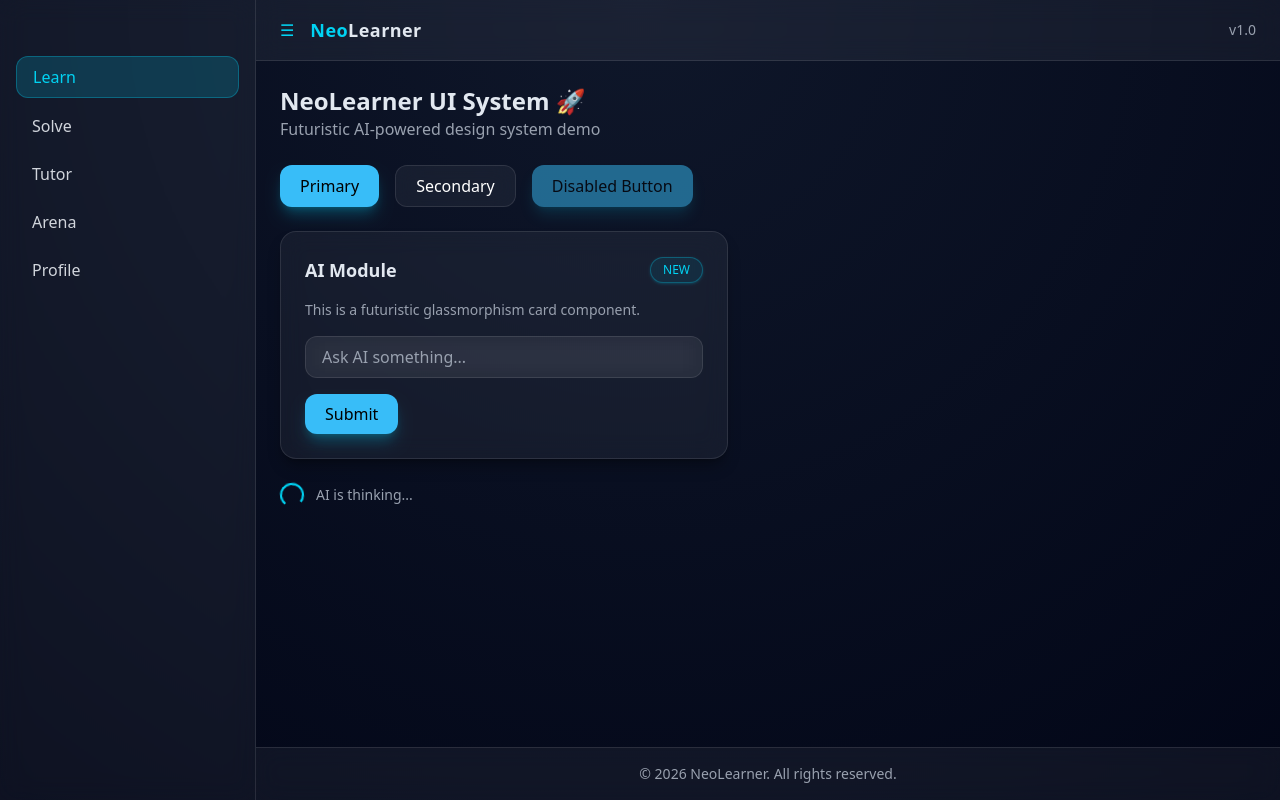
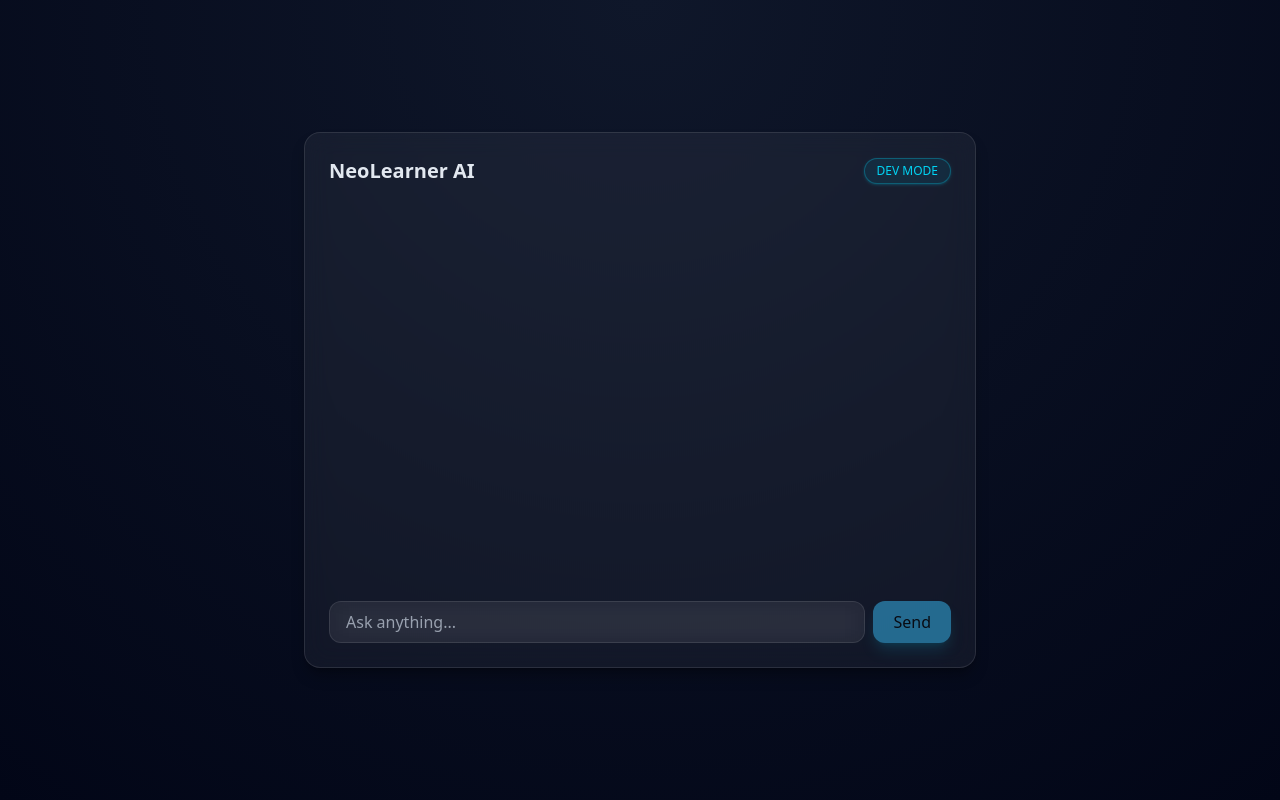
Before and after one commit to neolearner07-aa/neo-learner, a Next.js app: page / in a window 1280 px wide. Built offline with nearby package versions, Linux system fonts and the light colour scheme.

Commit message:
Part 4 completed: AI engine, orchestrator, streaming, mock mode, chat UI

```diff
--- /dev/null
+++ b/app/api/ai/chat/route.ts
@@ -0,0 +1,88 @@
+import { NextRequest } from "next/server";
+import OpenAI from "openai";
+import { runAI } from "@/services/ai/orchestrator";
+
+const openai = new OpenAI({
+  apiKey: process.env.OPENAI_API_KEY!,
+});
+
+export async function POST(req: NextRequest) {
+  try {
+    const body = await req.json();
+    const { message, type } = body;
+
+    if (!message || typeof message !== "string") {
+      return new Response("Invalid message", { status: 400 });
+    }
+
+    // 🔥 Try OpenAI Streaming FIRST
+    try {
+      const stream = await openai.chat.completions.create({
+        model: "gpt-4o-mini",
+        stream: true,
+        messages: [
+          {
+            role: "user",
+            content: message,
+          },
+        ],
+      });
+
+      const encoder = new TextEncoder();
+
+      const readableStream = new ReadableStream({
+        async start(controller) {
+          for await (const chunk of stream) {
+            const content = chunk.choices[0]?.delta?.content || "";
+            controller.enqueue(encoder.encode(content));
+          }
+          controller.close();
+        },
+      });
+
+      return new Response(readableStream, {
+        headers: {
+          "Content-Type": "text/plain; charset=utf-8",
+        },
+      });
+    } catch (streamError) {
+      console.warn("Streaming failed, using fallback AI...");
+
+      // 🔥 Fallback to orchestrator (Gemini or OpenAI normal)
+      const response = await runAI(type || "general", message);
+
+      return new Response(response, {
+        headers: {
+          "Content-Type": "text/plain",
+        },
+      });
+    }
+  } catch (error: unknown) {
+  let message = "Something went wrong";
+
+  if (error instanceof Error) {
+    console.error("API Error:", error.message);
+
+    if (error.message.includes("quota")) {
+      message = "AI service quota exceeded. Please try again later.";
+    } else if (error.message.includes("failed")) {
+      message = "AI service is currently unavailable.";
+    } else {
+      message = error.message;
+    }
+  } else {
+    console.error("Unknown API Error:", error);
+  }
+
+  return new Response(
+    JSON.stringify({
+      success: false,
+      error: message,
+    }),
+    {
+      status: 500,
+      headers: { "Content-Type": "application/json" },
+    }
+  );
+  }
+}
--- a/app/page.tsx
+++ b/app/page.tsx
@@ -1,74 +1,133 @@
 "use client";
 
 import { useState } from "react";
-import { motion } from "framer-motion";
-
-import AppShell from "@/components/layout/appshell";
-import Button from "@/components/ui/button";
+import ReactMarkdown from "react-markdown";
 import Card from "@/components/ui/card";
 import Input from "@/components/ui/input";
+import Button from "@/components/ui/button";
+import Spinner from "@/components/ui/spinner";
 import Badge from "@/components/ui/badge";
-import Spinner from "@/components/ui/spinner";
 
-import { fadeIn, slideUp, transition } from "@/lib/animations";
+type Message = {
+  role: "user" | "ai";
+  content: string;
+};
 
 export default function Home() {
-  const [text, setText] = useState("");
+  const [messages, setMessages] = useState<Message[]>([]);
+  const [input, setInput] = useState("");
+  const [loading, setLoading] = useState(false);
+
+  const sendMessage = async () => {
+    if (!input.trim()) return;
+
+    const userMessage: Message = {
+      role: "user",
+      content: input,
+    };
+
+    setMessages((prev) => [...prev, userMessage]);
+    setInput("");
+    setLoading(true);
+
+    try {
+      const res = await fetch("/api/ai/chat", {
+        method: "POST",
+        headers: {
+          "Content-Type": "application/json",
+        },
+        body: JSON.stringify({
+          message: input,
+          type: "tutor",
+        }),
+      });
+
+      let aiText = "";
+
+        const contentType = res.headers.get("content-type");
+
+        if (contentType?.includes("application/json")) {
+          const json = await res.json();
+
+          if (!json.success) {
+            aiText = `❌ ${json.error}`;
+          } else {
+            aiText = json.data;
+        }
+      } else {
+        aiText = await res.text();
+      }
+
+      const aiMessage: Message = {
+        role: "ai",
+        content: aiText,
+      };
+
+      setMessages((prev) => [...prev, aiMessage]);
+    } catch (error) {
+      console.error("Frontend Error:", error);
+
+      setMessages((prev) => [
+        ...prev,
+        {
+          role: "ai",
+          content: "❌ Error fetching response",
+        },
+      ]);
+    } finally {
+      setLoading(false);
+    }
+  };
 
   return (
-    <AppShell>
-      <motion.div
-        initial="hidden"
-        animate="visible"
-        variants={fadeIn}
-        transition={transition}
-        className="space-y-6"
-      >
+    <main className="min-h-screen flex flex-col items-center justify-center p-6">
+      <Card className="w-full max-w-2xl space-y-4">
+
         {/* Header */}
-        <motion.div variants={slideUp} transition={transition}>
-          <h1 className="text-2xl font-semibold">
-            NeoLearner UI System 🚀
-          </h1>
-          <p className="text-gray-400">
-            Futuristic AI-powered design system demo
-          </p>
-        </motion.div>
+        <div className="flex justify-between items-center">
+          <h1 className="text-xl font-semibold">NeoLearner AI</h1>
+          <Badge>DEV MODE</Badge>
+        </div>
 
-        {/* Buttons */}
-        <motion.div variants={slideUp} transition={transition} className="flex gap-4">
-          <Button>Primary</Button>
-          <Button variant="secondary">Secondary</Button>
-          <Button disabled>Disabled Button</Button>
-        </motion.div>
+        {/* Chat Messages */}
+        <div className="h-96 overflow-y-auto space-y-3">
+          {messages.map((msg, index) => (
+            <div
+              key={index}
+              className={`p-3 rounded-xl ${
+                msg.role === "user"
+                  ? "bg-cyan-500/20 text-right"
+                  : "bg-white/10 text-left"
+              }`}
+            >
+              <ReactMarkdown>{msg.content}</ReactMarkdown>
+            </div>
+          ))}
 
-        {/* Card */}
-        <motion.div variants={slideUp} transition={transition}>
-          <Card className="max-w-md space-y-4">
-            <div className="flex items-center justify-between">
-              <h2 className="text-lg font-semibold">AI Module</h2>
-              <Badge>NEW</Badge>
+          {loading && (
+            <div className="flex justify-center">
+              <Spinner />
             </div>
+          )}
+        </div>
 
-            <p className="text-gray-400 text-sm">
-              This is a futuristic glassmorphism card component.
-            </p>
-
-            <Input
-              placeholder="Ask AI something..."
-              value={text}
-              onChange={(e) => setText(e.target.value)}
-            />
-
-            <Button>Submit</Button>
-          </Card>
-        </motion.div>
-
-        {/* Spinner */}
-        <motion.div variants={slideUp} transition={transition} className="flex items-center gap-3">
-          <Spinner />
-          <span className="text-gray-400 text-sm">AI is thinking...</span>
-        </motion.div>
-      </motion.div>
-    </AppShell>
+        {/* Input Area */}
+        <div className="flex gap-2">
+          <Input
+            placeholder="Ask anything..."
+            value={input}
+            onChange={(e) => setInput(e.target.value)}
+            onKeyDown={(e) => {
+              if (e.key === "Enter") {
+                sendMessage();
+              }
+            }}
+          />
+          <Button onClick={sendMessage} disabled={loading || !input.trim()}>
+            Send
+          </Button>
+        </div>
+      </Card>
+    </main>
   );
 }
--- a/components/ui/input.tsx
+++ b/components/ui/input.tsx
@@ -9,6 +9,7 @@ type InputProps = {
   className?: string;
   value?: string;
   onChange?: (e: React.ChangeEvent<HTMLInputElement>) => void;
+  onKeyDown?: (e: React.KeyboardEvent<HTMLInputElement>) => void;
 };
 
 export default function Input({
@@ -17,6 +18,7 @@ export default function Input({
   className,
   value,
   onChange,
+  onKeyDown,
 }: InputProps) {
   return (
     <input
@@ -24,6 +26,7 @@ export default function Input({
       placeholder={placeholder}
       value={value}
       onChange={onChange}
+      onKeyDown={onKeyDown}
       className={clsx(
         "w-full px-4 py-2 rounded-xl outline-none",
         "bg-[var(--glass-bg)]",
--- /dev/null
+++ b/lib/prompts.ts
@@ -0,0 +1,54 @@
+/**
+ * Prompt System for NeoLearner
+ * Defines structured AI behaviors
+ */
+
+/**
+ * General Assistant Prompt
+ */
+export const GENERAL_PROMPT = `
+You are NeoLearner AI, a smart and helpful assistant.
+
+- Answer clearly and concisely
+- Be friendly and professional
+- Avoid unnecessary complexity
+`;
+
+/**
+ * Tutor Mode Prompt
+ */
+export const TUTOR_PROMPT = `
+You are an expert teacher.
+
+- Explain concepts step-by-step
+- Use simple language (for beginners)
+- Give examples when possible
+- Ask follow-up questions to test understanding
+`;
+
+/**
+ * Learning Mode Prompt
+ */
+export const LEARNING_PROMPT = `
+You are a personalized learning assistant.
+
+- Break topics into small parts
+- Encourage curiosity
+- Provide real-world examples
+- Keep explanations engaging
+`;
+
+/**
+ * Function to combine system prompt + user input
+ */
+export function buildPrompt(
+  type: "general" | "tutor" | "learning",
+  userInput: string
+): string {
+  let basePrompt = GENERAL_PROMPT;
+
+  if (type === "tutor") basePrompt = TUTOR_PROMPT;
+  if (type === "learning") basePrompt = LEARNING_PROMPT;
+
+  return `${basePrompt}\n\nUser: ${userInput}`;
+}
--- a/package.json
+++ b/package.json
@@ -9,13 +9,16 @@
     "lint": "eslint"
   },
   "dependencies": {
+    "@google/generative-ai": "^0.24.1",
     "bcryptjs": "^3.0.3",
     "clsx": "^2.1.1",
     "framer-motion": "^12.38.0",
     "next": "16.2.1",
     "next-auth": "^4.24.13",
+    "openai": "^6.33.0",
     "react": "19.2.4",
-    "react-dom": "19.2.4"
+    "react-dom": "19.2.4",
+    "react-markdown": "^10.1.0"
   },
   "devDependencies": {
     "@tailwindcss/postcss": "^4",
--- /dev/null
+++ b/services/ai/gemini.ts
@@ -0,0 +1,35 @@
+import { GoogleGenerativeAI } from "@google/generative-ai";
+
+// Create Gemini client
+const genAI = new GoogleGenerativeAI(process.env.GEMINI_API_KEY!);
+
+/**
+ * Gemini Chat Function
+ */
+export async function geminiChat(prompt: string): Promise<string> {
+  try {
+    // Use latest recommended model
+    const model = genAI.getGenerativeModel({
+      model: "gemini-2.5-flash",
+    });
+
+    const result = await model.generateContent(prompt);
+
+    const response = result.response;
+    const text = response.text();
+
+    if (!text) {
+      throw new Error("Empty response from Gemini");
+    }
+
+    return text;
+  } catch (error: unknown) {
+    if (error instanceof Error) {
+      console.error("Gemini Error:", error.message);
+    } else {
+      console.error("Unknown Gemini Error:", error);
+    }
+
+    throw new Error("Failed to fetch response from Gemini");
+  }
+}
--- /dev/null
+++ b/services/ai/mock.ts
@@ -0,0 +1,18 @@
+/**
+ * Mock AI (Development Mode)
+ * Returns fake responses to save API cost
+ */
+
+export async function mockAI(prompt: string): Promise<string> {
+  // Simulate delay (like real AI)
+  await new Promise((res) => setTimeout(res, 500));
+
+  return `🤖 Mock AI Response:
+
+You said:
+"${prompt}"
+
+This is a simulated response for development mode.
+No API credits were used.
+`;
+}
--- /dev/null
+++ b/services/ai/openai.ts
@@ -0,0 +1,41 @@
+import OpenAI from "openai";
+
+// Create OpenAI client
+const openai = new OpenAI({
+  apiKey: process.env.OPENAI_API_KEY!,
+});
+
+/**
+ * Basic Chat Function
+ * Sends user message to OpenAI and returns response
+ */
+export async function openaiChat(prompt: string): Promise<string> {
+  try {
+    const response = await openai.chat.completions.create({
+      model: "gpt-4o-mini", // fast + cost-efficient
+      messages: [
+        {
+          role: "user",
+          content: prompt,
+        },
+      ],
+    });
+
+    // Extract AI message
+    const content = response.choices[0]?.message?.content;
+
+    if (!content) {
+      throw new Error("Empty response from OpenAI");
+    }
+
+    return content;
+  }  catch (error: unknown) {
+  if (error instanceof Error) {
+    console.error("OpenAI Error:", error.message);
+  } else {
+    console.error("Unknown OpenAI Error:", error);
+  }
+
+  throw new Error("Failed to fetch response from OpenAI");
+}
+}
--- /dev/null
+++ b/services/ai/orchestrator.ts
@@ -0,0 +1,84 @@
+import { openaiChat } from "./openai";
+import { geminiChat } from "./gemini";
+import { buildPrompt } from "@/lib/prompts";
+
+import { mockAI } from "./mock";
+
+/**
+ * AI Task Types
+ */
+type AIType = "general" | "tutor" | "learning";
+
+/**
+ * Decide which AI model to use
+ */
+function selectModel(userInput: string): "openai" | "gemini" {
+  const complexKeywords = [
+    "explain",
+    "why",
+    "how",
+    "code",
+    "logic",
+    "deep",
+  ];
+
+  const isComplex = complexKeywords.some((word) =>
+    userInput.toLowerCase().includes(word)
+  );
+
+  return isComplex ? "openai" : "gemini";
+}
+
+/**
+ * Main Orchestrator with Failover
+ */
+export async function runAI(
+  type: AIType,
+  userInput: string
+): Promise<string> {
+
+  // 🧠 DEV MODE CHECK
+  if (process.env.NEXT_PUBLIC_DEV_MODE === "true") {
+    console.log("Running in DEV MODE (Mock AI)");
+    return await mockAI(userInput);
+  }
+  const prompt = buildPrompt(type, userInput);
+
+  const primaryModel = selectModel(userInput);
+  const fallbackModel = primaryModel === "openai" ? "gemini" : "openai";
+
+  console.log("Primary Model:", primaryModel);
+  console.log("Fallback Model:", fallbackModel);
+
+  try {
+    // 🔥 Try Primary AI
+    if (primaryModel === "openai") {
+      return await openaiChat(prompt);
+    } else {
+      return await geminiChat(prompt);
+    }
+  } catch (primaryError: unknown) {
+    console.warn("Primary AI Failed. Switching to fallback...");
+
+    if (primaryError instanceof Error) {
+      console.warn("Primary Error:", primaryError.message);
+    }
+
+    try {
+      // 🔥 Try Fallback AI
+      if (fallbackModel === "openai") {
+        return await openaiChat(prompt);
+      } else {
+        return await geminiChat(prompt);
+      }
+    } catch (fallbackError: unknown) {
+      console.error("Fallback AI also failed.");
+
+      if (fallbackError instanceof Error) {
+        console.error("Fallback Error:", fallbackError.message);
+      }
+
+      throw new Error("Both AI models failed to respond");
+    }
+  }
+}
```
Also changed, not shown: 1 other file (tests, documents, lock files or other folders).
